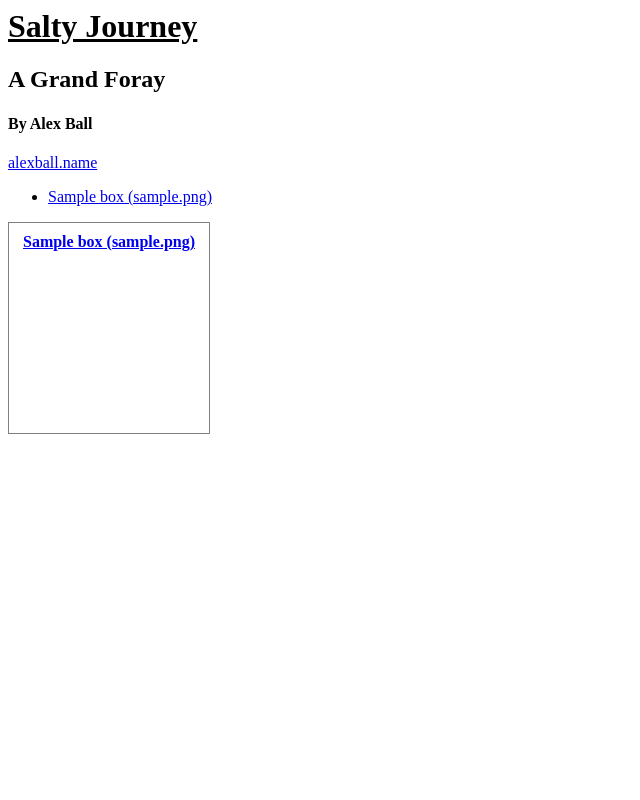
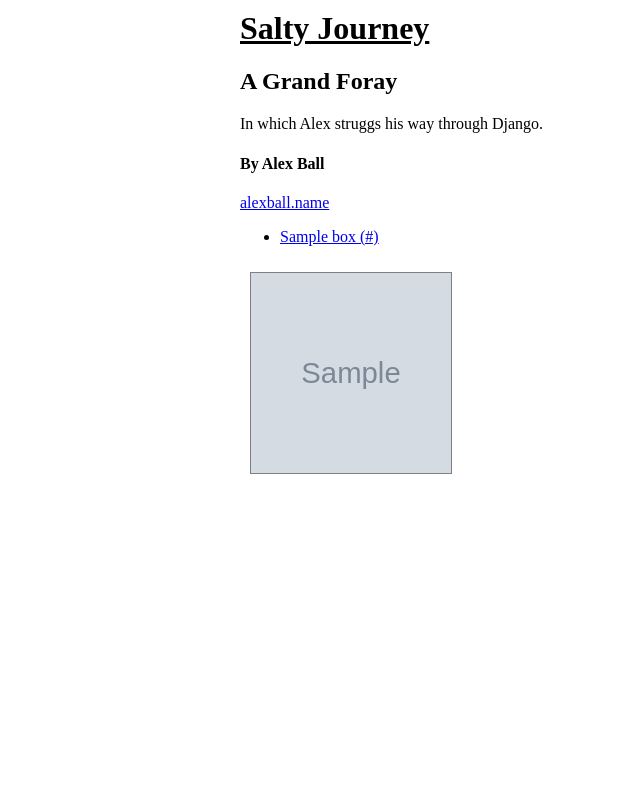
Before and after one commit to broxeph/djangalex, a Django app: page / in a window 1280 px wide. Shown: the whole page, without its empty margins (0-640 px from the left). Run offline with Django 3.2, Linux system fonts and the light colour scheme; tables that the repository leaves empty hold one stand-in row (values such as "Sample post"); grey boxes marked "Sample" are stand-in pictures.

Commit message:
some basic styling

```diff
--- a/djangalex/static/home/home.css
+++ b/djangalex/static/home/home.css
@@ -1,11 +1,20 @@
+body {
+    width: 800px;
+    margin: 10px auto 10px auto;
+}
+
 .box {
     color: green;
-    font-weight: bold;
     width: 200px;
     height: 200px;
     border-style: solid;
     border-width: 1px;
     border-color: gray;
-    padding-top: 10px;
-    text-align: center;
+    margin: 10px;
+    float: left;
 }
+
+.box img {
+    width: 100%;
+    height: 100%;
+}
--- a/home/templates/home/index.html
+++ b/home/templates/home/index.html
@@ -1,19 +1,26 @@
 {% load staticfiles %}
 <link rel="stylesheet" href="{% static 'home/home.css' %}">
 
+<div class="body">
     <h1><u>Salty Journey</u></h1>
     <h2>A Grand Foray</h2>
+    In which Alex struggs his way through Django.
     <h4>By Alex Ball</h4>
     <a href="http://www.alexball.name">alexball.name</a>
     {% if boxes %}
         <ul>
         {% for box in boxes %}
-        <li><a href="{{ box.link_url }}">{{ box.name}} ({{ box.logo_url }})</a></li>
+            <li><a href="{{ box.link_url }}">{{ box.name}} ({{ box.link_url }})</a></li>
         {% endfor %}
         </ul>
         {% for box in boxes %}
-        <div class="box"><a href="{{ box.link_url }}">{{ box.name}} ({{ box.logo_url }})</a></div>
+            <div class="box">
+                <a href="{{ box.link_url }}">
+                    <img src="{{ box.logo_url }}">
+                </a>
+            </div>
         {% endfor %}
     {% else %}
         <p>No boxes are available.</p>
     {% endif %}
+</div>
```
Lines whose indentation alone changed are shown as unchanged.
